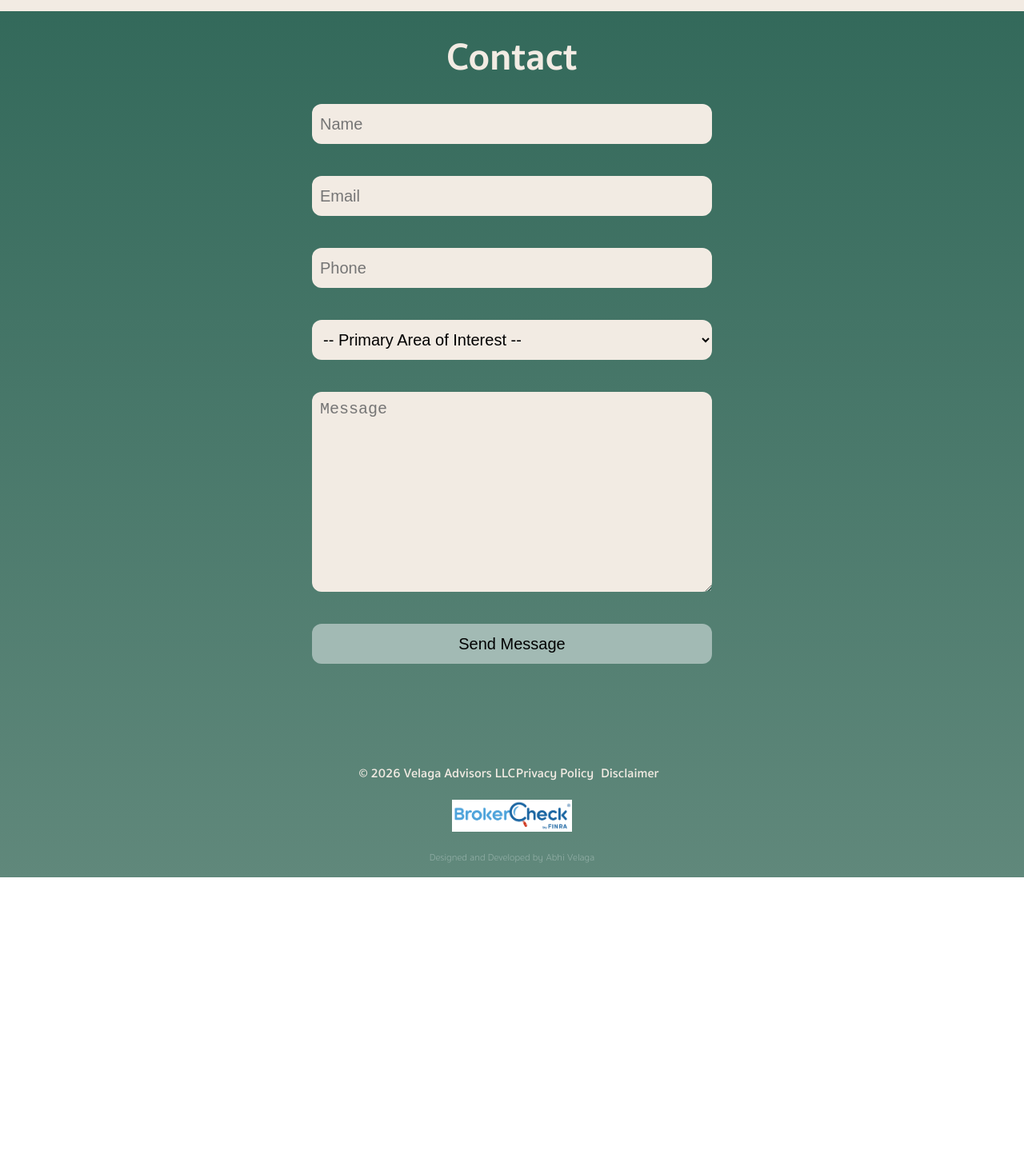
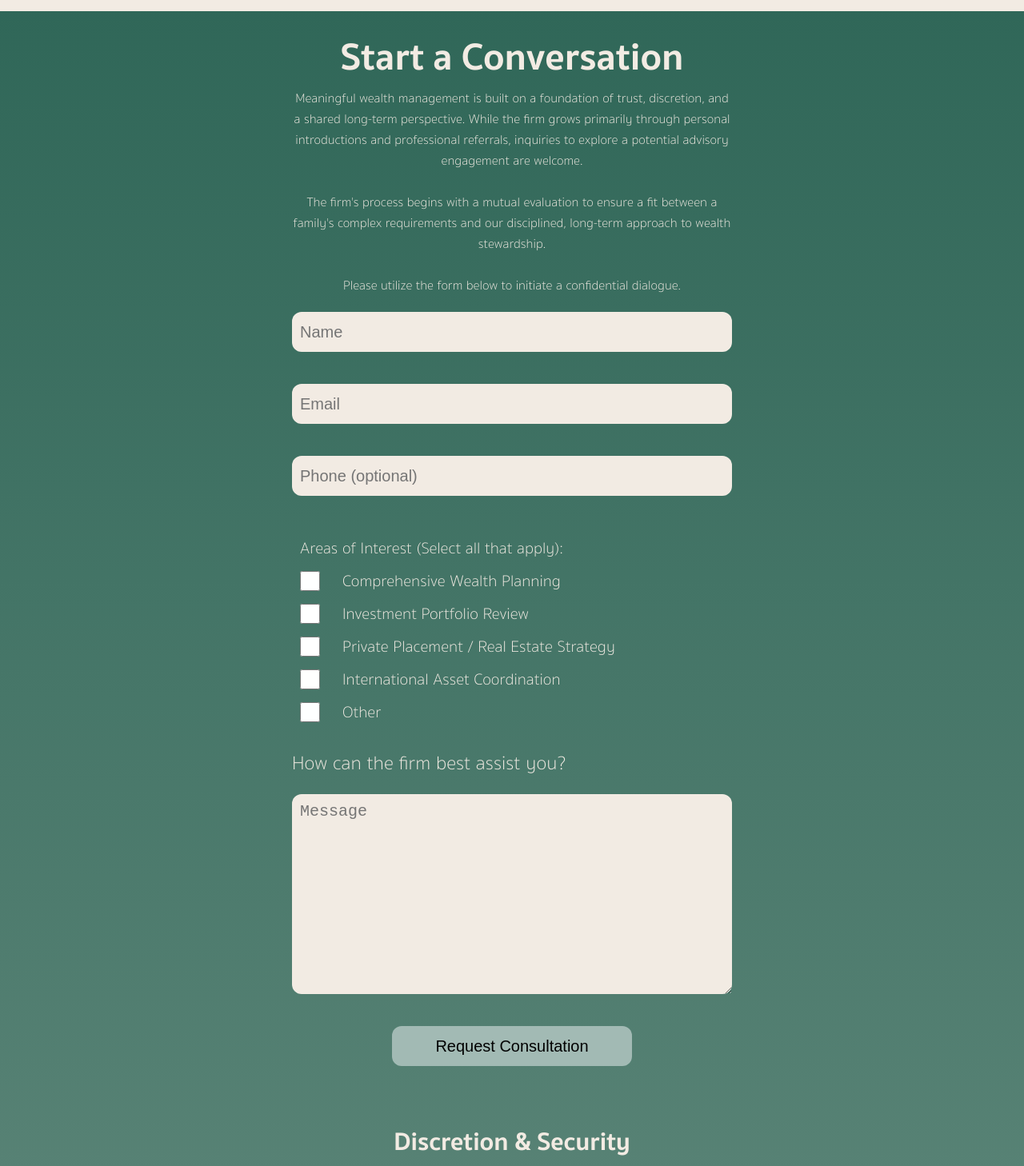
Before and after one commit to avelaga/velagaadvisors, a Next.js app: page /contact in a window 1280 px wide. Shown: the part 210-1668 px from the top of the page at 80% size. Before the commit the page ends 1307 px from the top, so only its background shows below. Built offline with nearby package versions, Linux system fonts and the light colour scheme.

Commit message:
updated contact page

```diff
--- a/components/navbar.js
+++ b/components/navbar.js
@@ -42,7 +42,7 @@ export default function Navbar() {
                     <Link href="/services" className={usePathname() === '/services' ? `${styles.link} ${styles.active}` : styles.link}>SERVICES</Link>
                     <Link href="/about" className={usePathname() === '/about' ? `${styles.link} ${styles.active}` : styles.link}>ABOUT</Link>
                     <Link href="/clienthub" className={usePathname() === '/clienthub' ? `${styles.link} ${styles.active}` : styles.link}>CLIENT HUB</Link>
-                    <Link href="/contact" className={usePathname() === '/contact' ? `${styles.link} ${styles.active}` : styles.link}>CONTACT US</Link>
+                    <Link href="/contact" className={usePathname() === '/contact' ? `${styles.link} ${styles.active}` : styles.link}>CONTACT</Link>
                 </div>
             </MediaQuery>
 
@@ -53,7 +53,7 @@ export default function Navbar() {
                     <Link href="/services" className={usePathname() === '/services' ? `${styles.link} ${styles.active}` : styles.link}>SERVICES</Link>
                     <Link href="/about" className={usePathname() === '/about' ? `${styles.link} ${styles.active}` : styles.link}>ABOUT</Link>
                     <Link href="/clienthub" className={usePathname() === '/clienthub' ? `${styles.link} ${styles.active}` : styles.link}>CLIENT HUB</Link>
-                    <Link href="/contact" className={usePathname() === '/contact' ? `${styles.link} ${styles.active}` : styles.link}>CONTACT US</Link>
+                    <Link href="/contact" className={usePathname() === '/contact' ? `${styles.link} ${styles.active}` : styles.link}>CONTACT</Link>
                 </div>
             </MediaQuery>
         </div>
--- a/pages/contact.js
+++ b/pages/contact.js
@@ -1,4 +1,5 @@
 import Head from "next/head";
+import Link from "next/link";
 import styles from "@/styles/Contact.module.css";
 
 import { useState } from "react";
@@ -10,15 +11,28 @@ export default function Contact() {
         phone: "",
         primaryAreaOfInterest: "",
         message: "",
-        // dev: "yepp"
+        dev: "yepp"
     });
 
     const [loading, setLoading] = useState(false);
     const [status, setStatus] = useState(null);
 
     const handleChange = (e) => {
-        setForm({ ...form, [e.target.name]: e.target.value });
+        const { name, value, type, checked } = e.target;
+
+        if (type === "checkbox") {
+            const current = form[name] || [];
+
+            const updated = checked
+                ? [...current, value]
+                : current.filter(v => v !== value);
+
+            setForm({ ...form, [name]: updated });
+        } else {
+            setForm({ ...form, [name]: value });
+        }
     };
+
 
     const handleSubmit = async (e) => {
         e.preventDefault();
@@ -43,6 +57,7 @@ export default function Contact() {
                 phone: "",
                 primaryAreaOfInterest: "",
                 message: "",
+                dev: "yepp"
             });
         } catch (err) {
             setStatus("Failed to send message.");
@@ -54,7 +69,7 @@ export default function Contact() {
     return (
         <>
             <Head>
-                <title>Velaga Advisors - Contact Us</title>
+                <title>Velaga Advisors - Contact</title>
                 <meta property="title" content="Velaga Advisors" />
                 <meta name="description" content="Velaga Advisors" />
                 <meta name="og:description" content="Velaga Advisors" />
@@ -76,7 +91,14 @@ export default function Contact() {
                 </script>
             </Head>
             <main>
-                <h1 className={styles.header}>Contact</h1>
+                <div className={styles.contact}>
+                    <h1 className={styles.header}>Start a Conversation</h1>
+                    <div className={styles.body}>
+                        Meaningful wealth management is built on a foundation of trust, discretion, and a shared long-term perspective. While the firm grows primarily through personal introductions and professional referrals, inquiries to explore a potential advisory engagement are welcome.<br /><br />
+                        The firm's process begins with a mutual evaluation to ensure a fit between a family's complex requirements and our disciplined, long-term approach to wealth stewardship.<br /><br />
+                        Please utilize the form below to initiate a confidential dialogue.
+
+                    </div>
                     <form onSubmit={handleSubmit} className={styles.contactForm}>
                         <input
                             name="name"
@@ -99,27 +121,31 @@ export default function Contact() {
 
                         <input
                             name="phone"
-                        placeholder="Phone"
+                            placeholder="Phone (optional)"
                             value={form.phone}
                             onChange={handleChange}
-                        required
                             className={styles.contactField}
                         />
 
-                    <select
+                        <div className={styles.contactDropdown}>
+                            <p className="font-medium">Areas of Interest (Select all that apply):</p>
+
+                            {["Comprehensive Wealth Planning", "Investment Portfolio Review", "Private Placement / Real Estate Strategy", "International Asset Coordination", "Other"].map((option) => (
+                                <label key={option} className={styles.dropdownCheckbox}>
+                                    <input
+                                        type="checkbox"
                                         name="primaryAreaOfInterest"
-                        value={form.primaryAreaOfInterest}
+                                        value={option}
+                                        checked={form.primaryAreaOfInterest?.includes(option) || false}
                                         onChange={handleChange}
-                        className={styles.contactDropdown}
-                    >
-                        <option value="">-- Primary Area of Interest --</option>
-                        <option value="Comprehensive Wealth Planning">Comprehensive Wealth Planning</option>
-                        <option value="Investment Portfolio Review">Investment Portfolio Review</option>
-                        <option value="Private Placement / Real Estate Strategy">Private Placement / Real Estate Strategy</option>
-                        <option value="International Asset Coordination">International Asset Coordination</option>
-                        <option value="Other">Other</option>
-                    </select>
+                                        className={styles.actualCheckbox}
+                                    />
+                                    {option}
+                                </label>
+                            ))}
+                        </div>
 
+                        <div className={styles.messageLabel}>How can the firm best assist you? </div>
                         <textarea
                             name="message"
                             placeholder="Message"
@@ -135,11 +161,16 @@ export default function Contact() {
                             disabled={loading}
                             className={styles.contactButton}
                         >
-                        {loading ? "Sending..." : "Send Message"}
+                            {loading ? "Sending..." : "Request Consultation"}
                         </button>
 
                         {status && <p className={styles.status}>{status}</p>}
                     </form>
+                    <div className={styles.subheader}>Discretion & Security</div>
+                    <div className={styles.body}>
+                        All inquiries are held in strict confidence. To maintain security, please do not use this form for trade instructions or time-sensitive account requests. Existing clients should utilize the <Link href="/clienthub" style={{ display: 'inline', textDecoration: 'underline' }}>Client Hub</Link> for all sensitive data and document exchange.
+                    </div>
+                </div>
             </main>
         </>
     );
--- a/styles/Contact.module.css
+++ b/styles/Contact.module.css
@@ -5,11 +5,25 @@
     justify-content: center;
     align-items: center;
     margin: auto;
+}
+
+.contact {
     margin-bottom: 100px;
 }
 
+.body {
+    width: 550px;
+    margin: auto;
+    text-align: center;
+}
+
+.messageLabel {
+    font-size: 1.5rem;
+    width: 550px;
+}
+
 .contactField {
-    width: 500px;
+    width: 550px;
     margin: 20px;
     height: 50px;
     border-radius: 12px;
@@ -20,18 +34,39 @@
 }
 
 .contactDropdown {
-    width: 500px;
+    display: flex;
+    flex-wrap: wrap;
+    width: 550px;
     margin: 20px;
-    height: 50px;
     border-radius: 12px;
     padding: 10px;
     font-size: 20px;
     border: none;
-    background-color: var(--white);
+}
+
+.dropdownCheckbox {
+    width: 80%;
+    margin-top: 10px;
+    justify-content: center;
+
+    display: flex;
+    align-items: center;
+    justify-content: flex-start;
+    gap: 8px;
+    flex-wrap: nowrap;
+
+}
+
+.actualCheckbox {
+    width: 25px;
+    height: 25px;
+    margin-right: 20px;
+    flex-shrink: 0;
+    accent-color: var(--white)
 }
 
 .contactMessage {
-    width: 500px;
+    width: 550px;
     margin: 20px;
     height: 250px;
     border-radius: 12px;
@@ -42,7 +77,7 @@
 }
 
 .contactButton {
-    width: 500px;
+    width: 300px;
     margin: 20px;
     height: 50px;
     border-radius: 12px;
@@ -64,6 +99,14 @@
     font-weight: 500;
     margin-top: 20px;
     text-align: center;
+}
+
+.subheader {
+    font-size: 2rem;
+    width: 100%;
+    font-weight: 500;
+    text-align: center;
+    margin-top: 50px;
 }
 
 .status {
@@ -122,4 +165,22 @@
         margin-left: 20px;
         margin-right: 20px;
     }
+
+    .body {
+        width: 100vw;
+        padding-left: 20px;
+        padding-right: 20px;
+    }
+
+    .messageLabel {
+        font-size: 1.25rem;
+        width: 100vw;
+        padding-left: 20px;
+        padding-right: 20px;
+    }
+
+    .subheader {
+        padding-left: 20px;
+        padding-right: 20px;
+    }
 }
```
Lines whose indentation alone changed are shown as unchanged.
